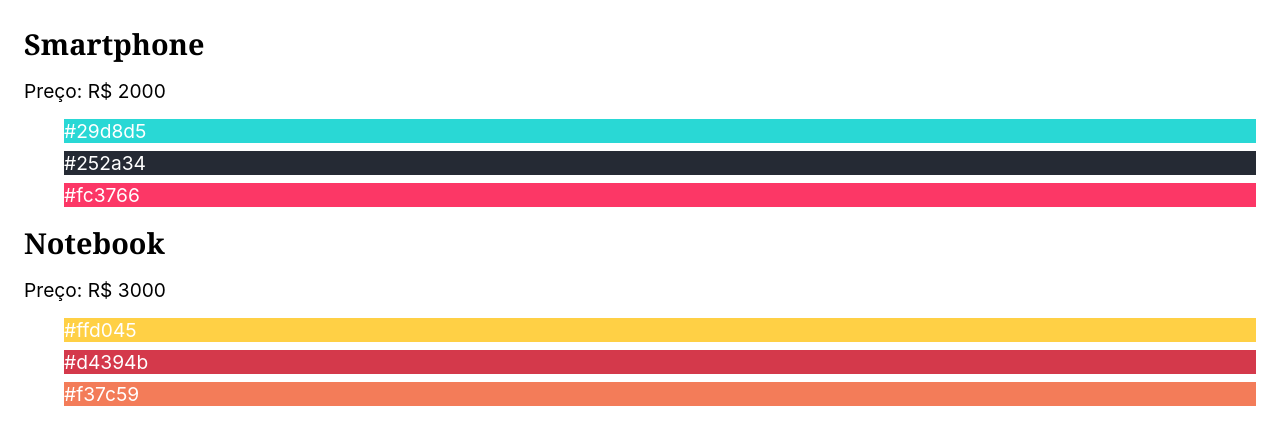
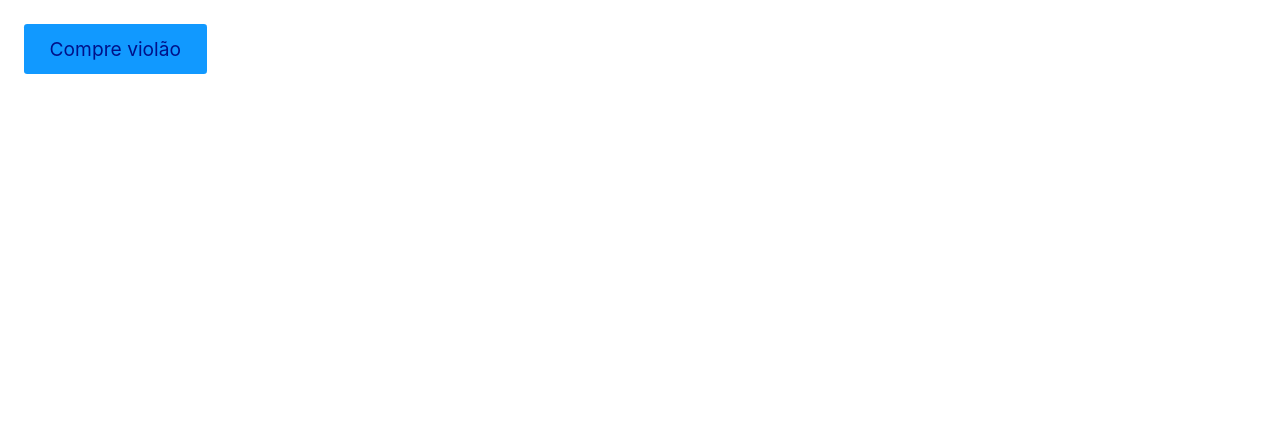
Before and after one commit to vtbrgt/react-completo-origamid, a React (Create React App) app in the folder Create React App/meuapp/: page / in a window 1280 px wide. Shown: the top 444 px of the page. Built offline with nearby package versions, Linux system fonts and the light colour scheme.

Commit message:
events on react

```diff
--- /dev/null
+++ b/Create React App/meuapp/src/Events.jsx
@@ -0,0 +1,18 @@
+import React from 'react';
+
+const App = () => {
+  function handleScroll(event) {
+    console.log(event);
+  }
+  window.addEventListener('scroll', handleScroll);
+
+  return (
+    <div style={{ height: '200vh' }}>
+      <button onClick={(event) => alert(event.target.innerText)}>
+        Compre violão
+      </button>
+    </div>
+  );
+};
+
+export default App;
--- a/Create React App/meuapp/src/index.js
+++ b/Create React App/meuapp/src/index.jsx
@@ -1,6 +1,6 @@
 import React from 'react';
 import ReactDOM from 'react-dom/client';
-import App from './JSXArrays';
+import App from './Events';
 
 const root = ReactDOM.createRoot(document.getElementById('root'));
 root.render(
```
Also changed, not shown: Create React App/meuapp/src/App.jsx (renamed from Create React App/meuapp/src/App.js), Create React App/meuapp/src/Exercicio.jsx (renamed from Create React App/meuapp/src/Exercicio.js), Create React App/meuapp/src/JSXArrays.jsx (renamed from Create React App/meuapp/src/JSXArrays.js).
